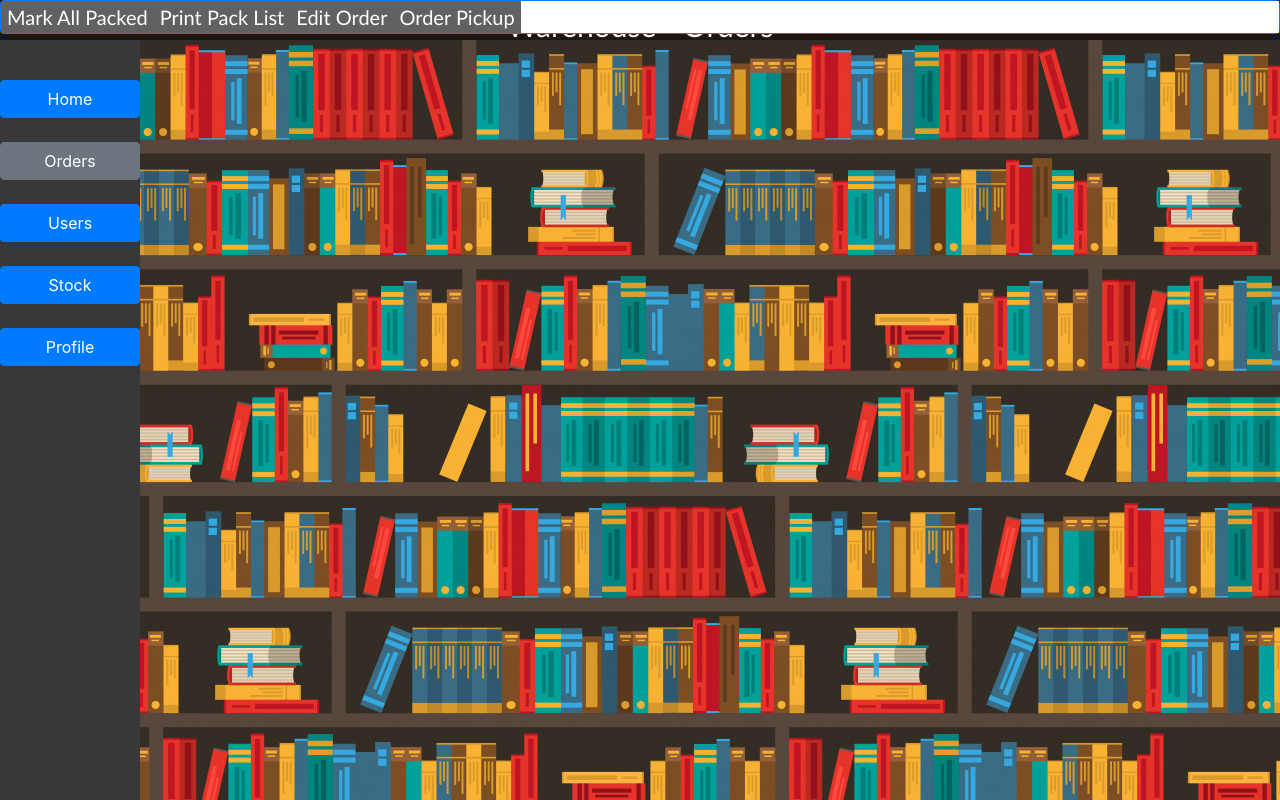
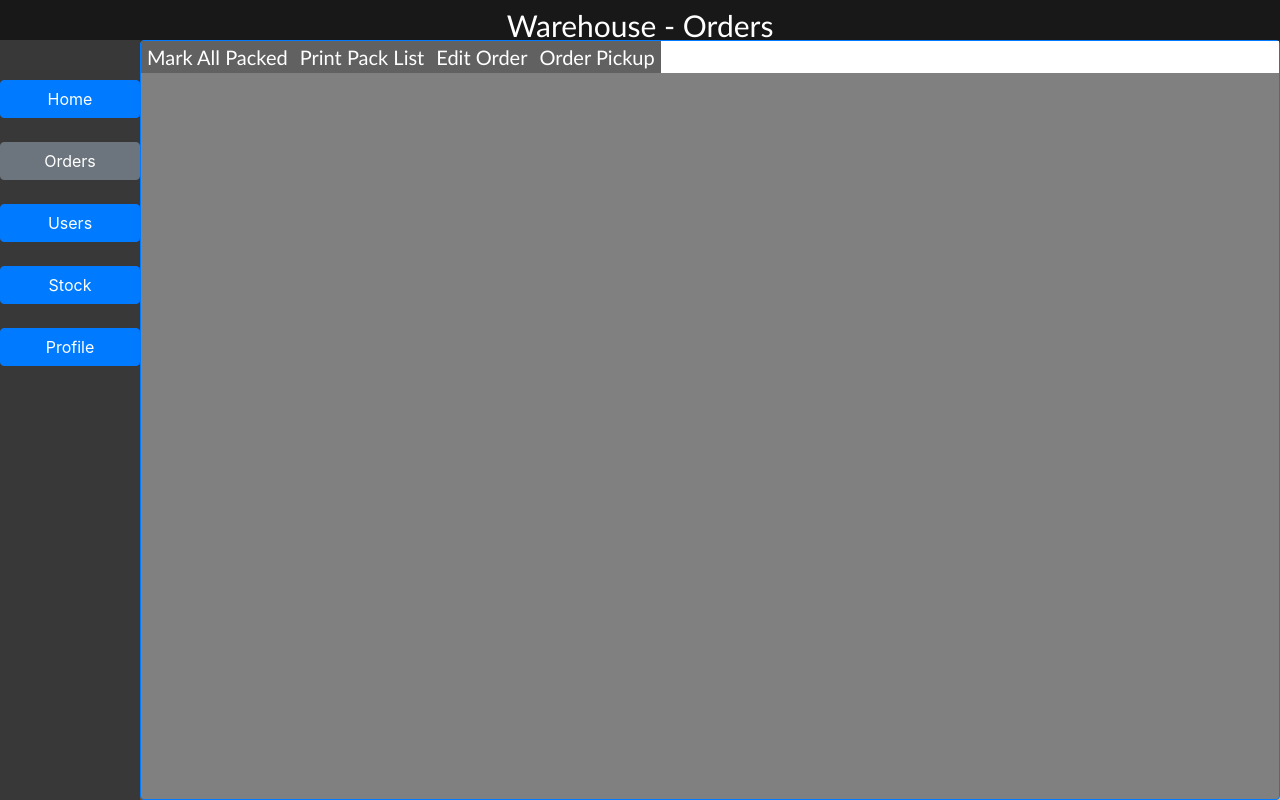
Before and after one commit to Gamped/P3_Warehouse, a React app in the folder Frontend/p3-warehouse/: page /pages/orders/AdminOrders in a window 1280 px wide. Built offline with nearby package versions, Linux system fonts and the light colour scheme.

Commit message:
Css modified

```diff
--- a/Frontend/p3-warehouse/src/components/pages/orders/orders.css
+++ b/Frontend/p3-warehouse/src/components/pages/orders/orders.css
@@ -1,3 +1,13 @@
 .AdminTable{
     background: white;
 }
+
+.AdminOrder{
+    position: absolute;
+    font-size: 10px;
+    top:40px;
+    left: 140px;
+    right: 0;
+    bottom: 0;
+    background:  grey;
+}
```
